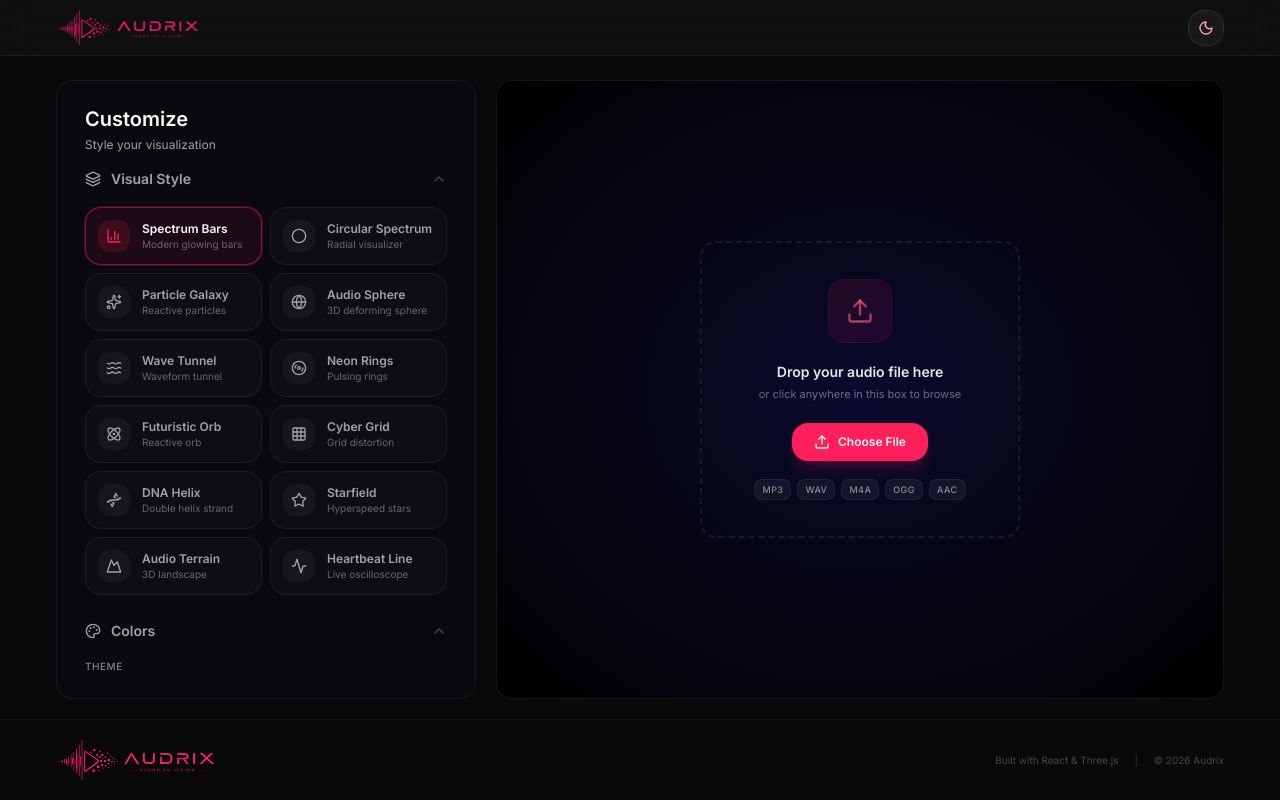
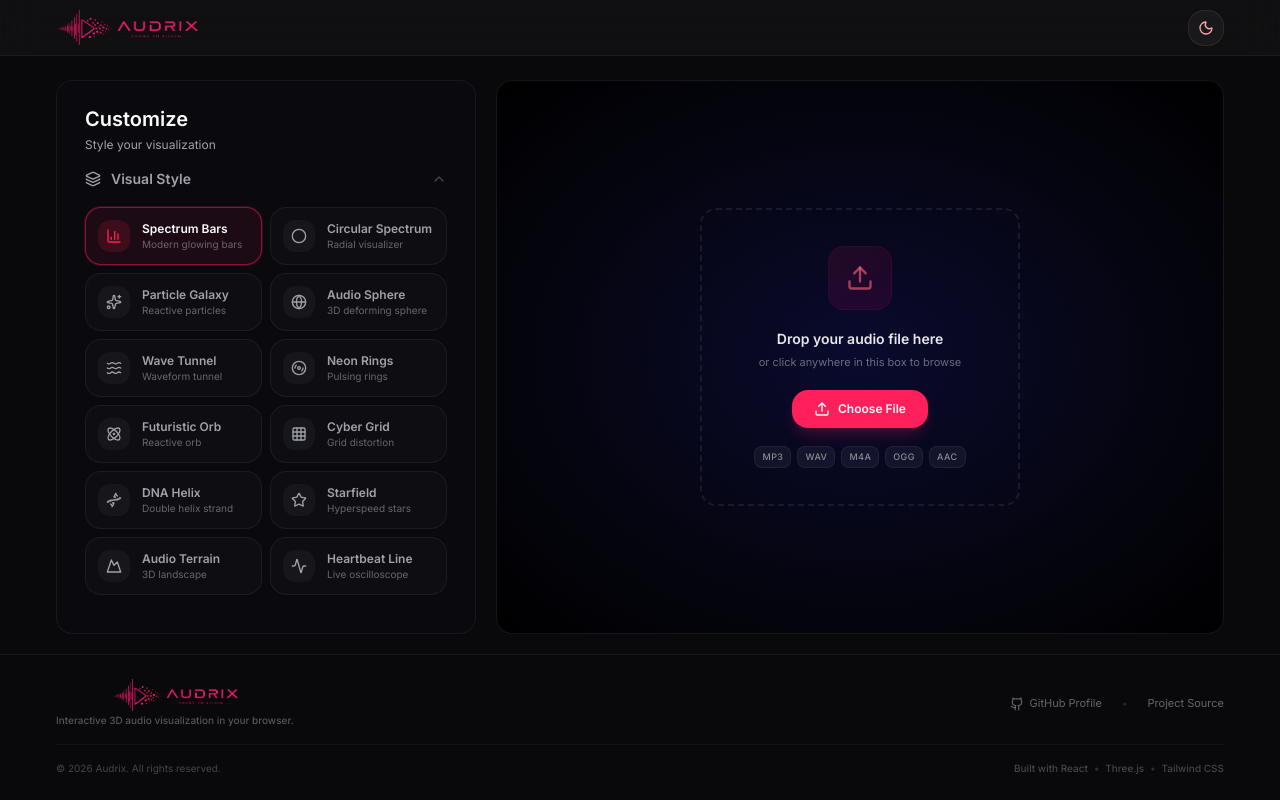
Before and after one commit to sam-eer31/Audio_Visualizer, a React (Vite) app: page / in a window 1280 px wide. Built offline with nearby package versions, Linux system fonts and the light colour scheme.

Commit message:
feat: design professional footers with Github profile link and add global cursor-pointer styles

```diff
--- a/src/components/layout/AppLayout.tsx
+++ b/src/components/layout/AppLayout.tsx
@@ -2,6 +2,23 @@ import { useCallback, useState, useRef, useEffect } from 'react'
 import { motion, AnimatePresence } from 'framer-motion'
 import { Music2, Upload, Sun, Moon, Loader2 } from 'lucide-react'
 import { useExportStore } from '@/stores/exportStore'
+
+function GithubIcon({ className }: { className?: string }) {
+  return (
+    <svg
+      viewBox="0 0 24 24"
+      fill="none"
+      stroke="currentColor"
+      strokeWidth="2"
+      strokeLinecap="round"
+      strokeLinejoin="round"
+      className={className}
+    >
+      <path d="M15 22v-4a4.8 4.8 0 0 0-1-3.5c3 0 6-2 6-5.5.08-1.25-.27-2.48-1-3.5.28-1.15.28-2.35 0-3.5 0 0-1 0-3 1.5-2.64-.5-5.36-.5-8 0C6 2 5 2 5 2c-.3 1.15-.3 2.35 0 3.5A5.403 5.403 0 0 0 4 9c0 3.5 3 5.5 6 5.5-.39.49-.68 1.05-.85 1.65-.17.6-.22 1.23-.15 1.85v4" />
+      <path d="M9 18c-4.51 2-5-2-7-2" />
+    </svg>
+  )
+}
 import { SettingsPanel } from '@/components/settings/SettingsPanel'
 import { PreviewBox, PlayerBar } from '@/components/preview/PreviewBox'
 import { ExportBar } from '@/components/export/ExportBar'
@@ -192,14 +209,37 @@ export function AppLayout() {
             )}
 
             {/* Mobile Footer (scrollable, hidden on desktop because parent is lg:hidden) */}
-            <footer className={cn("shrink-0 border-t mt-4 pt-5 pb-2", theme === 'dark' ? 'border-white/[0.06]' : 'border-black/[0.06]')}>
-              <div className="flex flex-col items-center justify-between gap-3 text-center">
-                <div className="flex items-center justify-center">
+            <footer className={cn("shrink-0 border-t mt-6 pt-5 pb-3", theme === 'dark' ? 'border-white/[0.06]' : 'border-black/[0.06]')}>
+              <div className="flex flex-col items-center gap-4 text-center">
+                <div className="flex flex-col items-center gap-1">
                   <img src="/logo.png" alt="Audrix Logo" className="h-8 w-auto object-contain" />
+                  <p className="text-[9px] text-muted-foreground/50 font-medium">Interactive 3D audio visualization in your browser.</p>
                 </div>
-                <div className="flex flex-col gap-1.5 items-center">
-                  <span className="text-[10px] text-muted-foreground/40 font-medium">Built with React & Three.js</span>
-                  <span className="text-[10px] text-muted-foreground/40 font-medium">&copy; {new Date().getFullYear()} Audrix</span>
+
+                <div className="flex items-center gap-4">
+                  <a
+                    href="https://github.com/sam-eer31"
+                    target="_blank"
+                    rel="noopener noreferrer"
+                    className="flex items-center gap-1.5 text-[10px] text-muted-foreground/60 hover:text-primary transition-colors cursor-pointer"
+                  >
+                    <GithubIcon className="h-3.5 w-3.5" />
+                    <span>GitHub</span>
+                  </a>
+                  <span className="text-muted-foreground/20 text-[9px]">•</span>
+                  <a
+                    href="https://github.com/sam-eer31/Audio_Visualizer"
+                    target="_blank"
+                    rel="noopener noreferrer"
+                    className="text-[10px] text-muted-foreground/60 hover:text-primary transition-colors cursor-pointer"
+                  >
+                    Source Code
+                  </a>
+                </div>
+
+                <div className={cn("w-full border-t pt-3 flex flex-col items-center gap-1 text-[9px]", theme === 'dark' ? 'border-white/[0.04]' : 'border-black/[0.04]')}>
+                  <span className="text-muted-foreground/40">&copy; {new Date().getFullYear()} Audrix. All rights reserved.</span>
+                  <span className="text-muted-foreground/30 font-medium">React • Three.js • Tailwind CSS</span>
                 </div>
               </div>
             </footer>
@@ -270,15 +310,45 @@ export function AppLayout() {
       </div>
 
       {/* Footer */}
-      <footer className={cn("hidden lg:block shrink-0 border-t app-layout-padding", theme === 'dark' ? 'border-white/[0.06]' : 'border-black/[0.06]')} style={{ paddingTop: '20px', paddingBottom: '20px' }}>
-        <div className="flex flex-col sm:flex-row items-center justify-between" style={{ gap: '12px' }}>
-          <div className="flex items-center">
-            <img src="/logo.png" alt="Audrix Logo" className="h-8 sm:h-10 w-auto object-contain" />
+      <footer className={cn("hidden lg:block shrink-0 border-t app-layout-padding py-6 mt-auto", theme === 'dark' ? 'border-white/[0.06]' : 'border-black/[0.06]')}>
+        <div className="flex flex-col gap-4">
+          <div className="flex flex-row items-center justify-between">
+            <div className="flex flex-col gap-0.5">
+              <img src="/logo.png" alt="Audrix Logo" className="h-8 w-auto object-contain block" />
+              <p className="text-[10px] text-muted-foreground/50 font-medium">Interactive 3D audio visualization in your browser.</p>
+            </div>
+
+            <div className="flex items-center gap-5">
+              <a
+                href="https://github.com/sam-eer31"
+                target="_blank"
+                rel="noopener noreferrer"
+                className="flex items-center gap-1.5 text-[11px] text-muted-foreground/60 hover:text-primary transition-colors cursor-pointer"
+              >
+                <GithubIcon className="h-3.5 w-3.5" />
+                <span>GitHub Profile</span>
+              </a>
+              <span className="text-muted-foreground/20 text-[10px]">•</span>
+              <a
+                href="https://github.com/sam-eer31/Audio_Visualizer"
+                target="_blank"
+                rel="noopener noreferrer"
+                className="text-[11px] text-muted-foreground/60 hover:text-primary transition-colors cursor-pointer"
+              >
+                Project Source
+              </a>
+            </div>
           </div>
-          <div className="flex items-center" style={{ gap: '16px' }}>
-            <span className="text-[10px] text-muted-foreground/40">Built with React & Three.js</span>
-            <span className="text-[10px] text-muted-foreground/30">|</span>
-            <span className="text-[10px] text-muted-foreground/40">&copy; {new Date().getFullYear()} Audrix</span>
+
+          <div className={cn("border-t pt-4 flex flex-row items-center justify-between text-[10px]", theme === 'dark' ? 'border-white/[0.04]' : 'border-black/[0.04]')}>
+            <span className="text-muted-foreground/40">&copy; {new Date().getFullYear()} Audrix. All rights reserved.</span>
+            <div className="flex items-center gap-1.5 text-muted-foreground/40 font-medium">
+              <span>Built with React</span>
+              <span className="text-muted-foreground/25">•</span>
+              <span>Three.js</span>
+              <span className="text-muted-foreground/25">•</span>
+              <span>Tailwind CSS</span>
+            </div>
           </div>
         </div>
       </footer>
--- a/src/index.css
+++ b/src/index.css
@@ -36,6 +36,16 @@ body {
   color: var(--color-foreground);
   -webkit-font-smoothing: antialiased;
   -moz-osx-font-smoothing: grayscale;
+}
+
+/* Clickable element pointer cursors */
+button,
+select,
+input[type="range"],
+a,
+label,
+[role="button"] {
+  cursor: pointer;
 }
 
 /* Glassmorphism */
```
